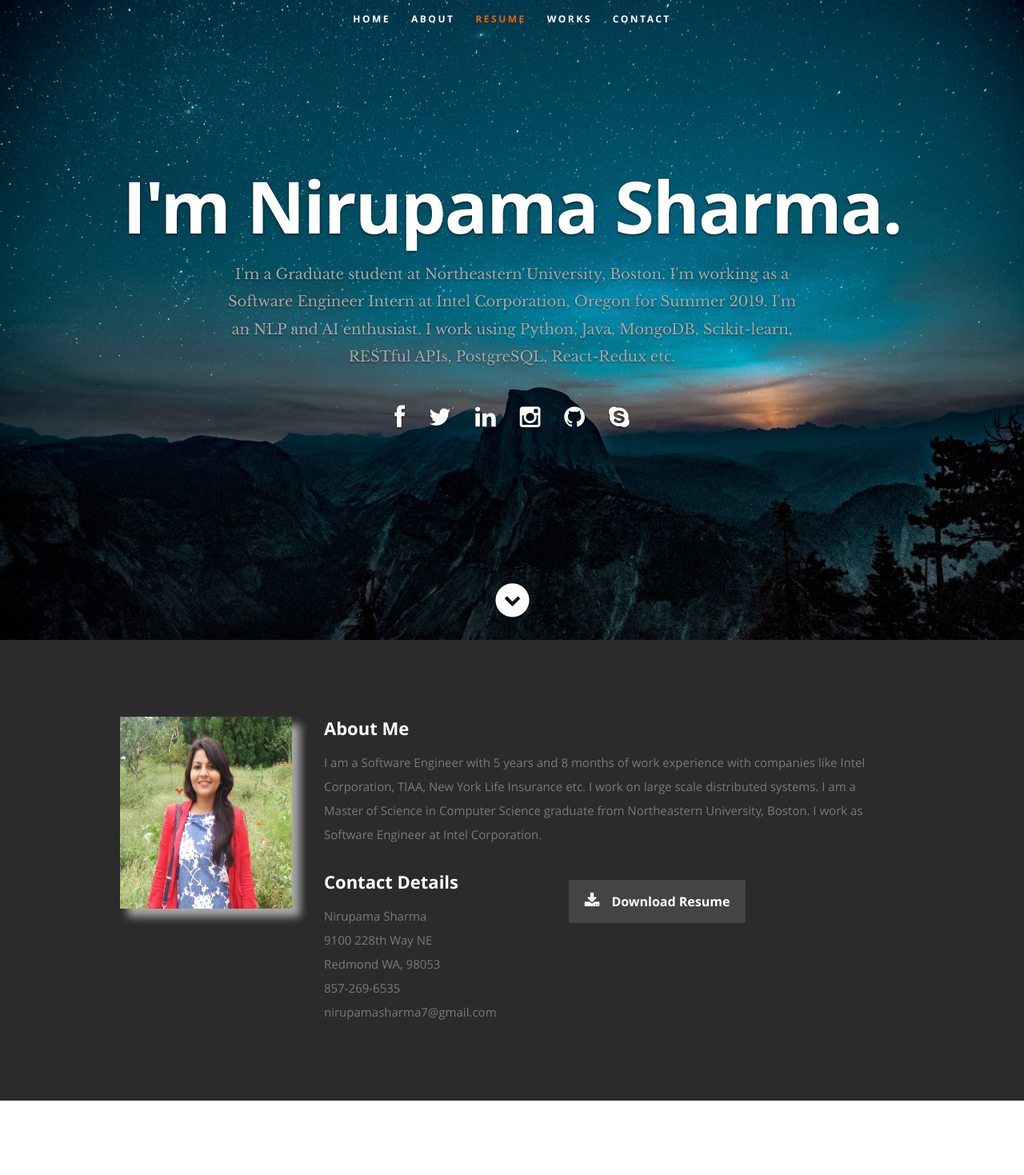
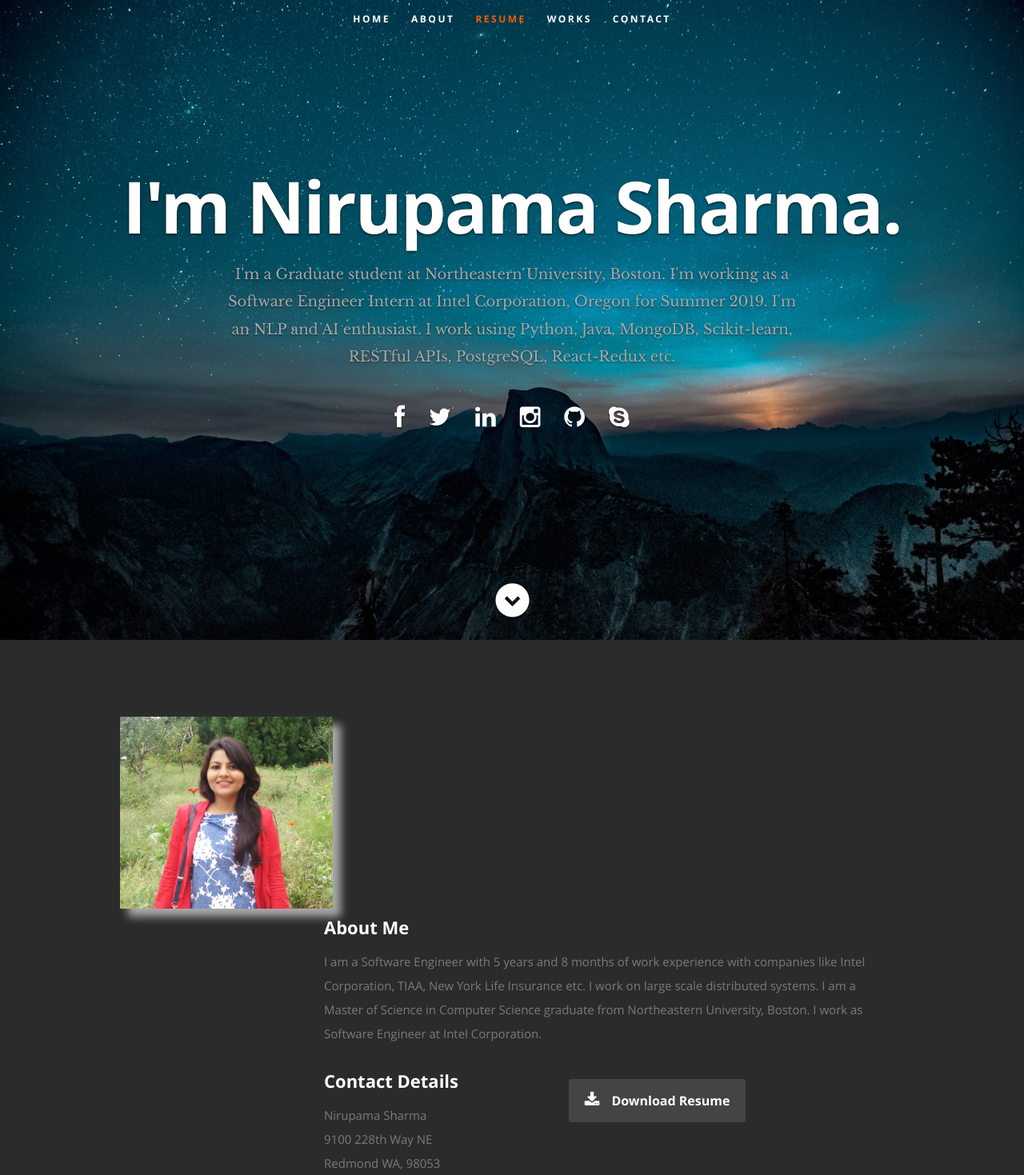
Before and after one commit to Nirucool/Portfolio, a React (Create React App) app in the folder portfolio/: page / in a window 1280 px wide. Shown: the top 1469 px of the page at 80% size. Built offline with nearby package versions, Linux system fonts and the light colour scheme.

Commit message:
adding files

```diff
--- a/portfolio/public/css/default.css
+++ b/portfolio/public/css/default.css
@@ -636,7 +636,7 @@ input[type="checkbox"] { display: inline; }
 /* column widths */
 .row .one         { width: 8.33333%; }
 .row .two         { width: 16.66667%; }
-.row .three       { width: 25%; }
+.row .three       { width: 30%; }
 .row .four        { width: 33.33333%; }
 .row .five        { width: 41.66667%; }
 .row .six         { width: 50%; }
```
